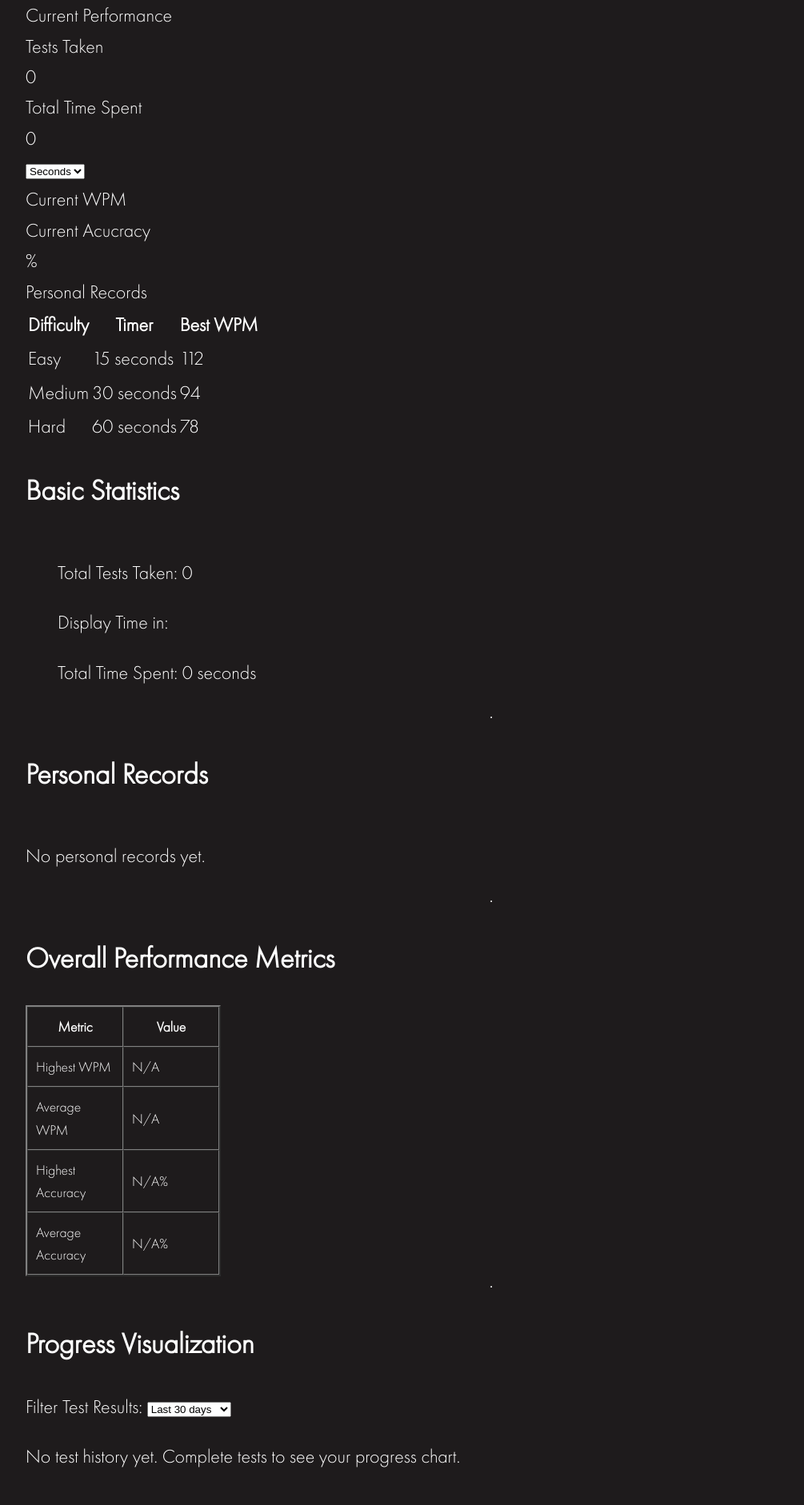
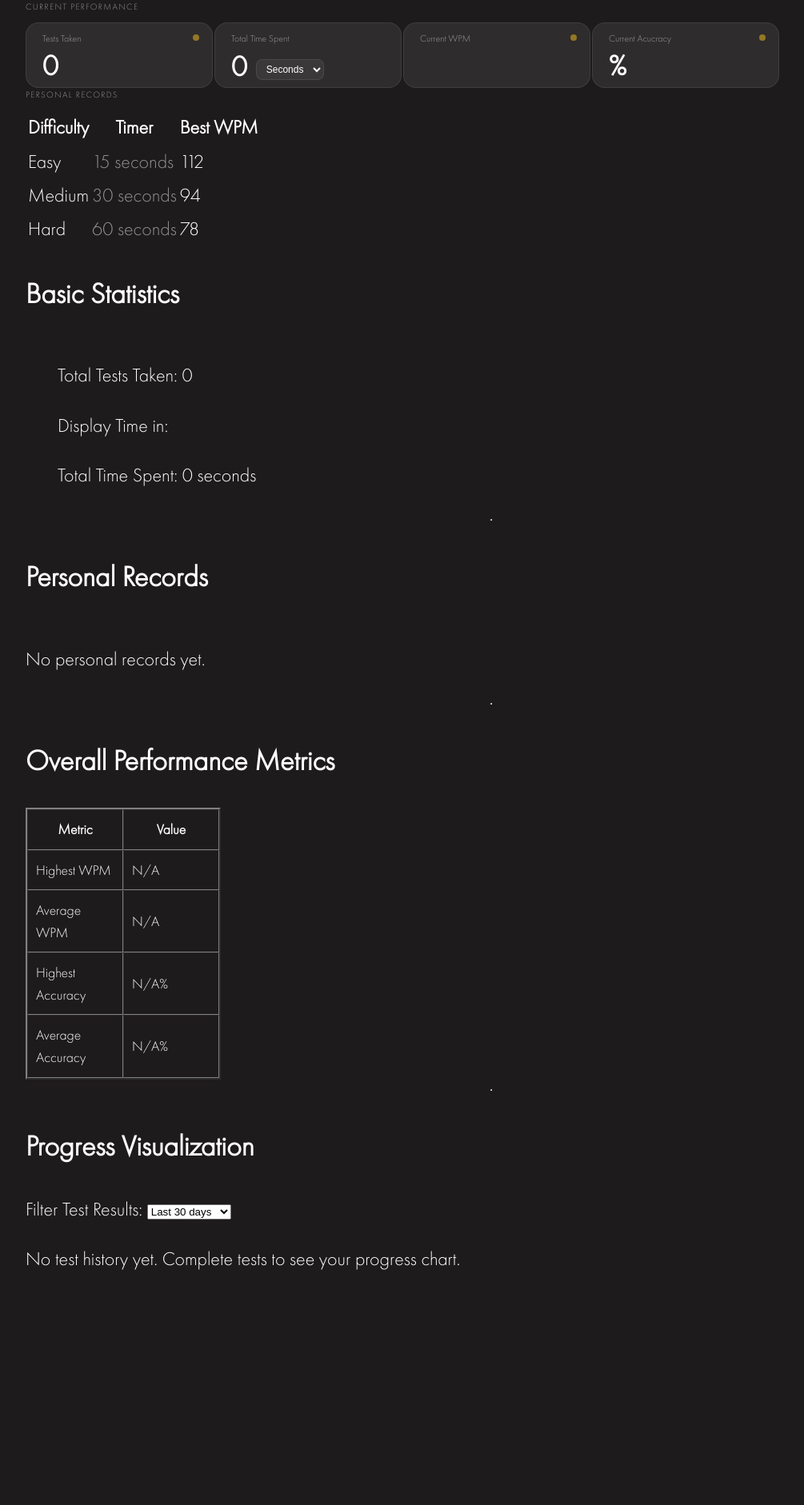
Before and after one commit to perimeterr/WPM-Hero, a Django app: page /accounts/profile in a window 1280 px wide. Shown: the part 159-2041 px from the top of the page at 80% size, without its empty margins (26-1031 px from the left). After the commit the page ends 1747 px from the top, so only its background shows below. Run offline with Django 5.2, Linux system fonts and the light colour scheme; the visitor is signed in with stand-in values (Sample User, id 1); data that the repository does not hold is empty.

Commit message:
added styles for profile dashboard

```diff
--- a/static/style.css
+++ b/static/style.css
@@ -2,14 +2,29 @@
     font-family: futura;
     src: url('static/futura-pt/FuturaCyrillicLight.ttf');
 }
+
+:root {
+    --bg: #1e1b1c;
+    --surface: #27242526;
+    --surface2: #2f2c2d;
+    --gold: #bc9821;
+    --gold-dim: rgba(188,152,33,0.18);
+    --red: #8f1816;
+    --border: rgba(255,255,255,0.08);
+    --text: #fff;
+    --muted: rgba(255,255,255,0.52);
+    --teal: rgba(75,192,192,1);
+    --teal-fill: rgba(75,192,192,0.15);
+    --radius: 16px;
+  }
 
 body {
     display: flex;
     flex-direction: column;
     min-height: 100vh;
     padding: 10px 50px 10px;
-    background-color: #1e1b1c;
-    color: #ffffff;
+    background-color: var(--bg);
+    color: var(--text);
     font-family: futura;
     font-size: 24px;
     line-height: 1.6;
@@ -29,7 +44,7 @@ a {
 }
 
 #logo-hero {
-    color: #8f1816;
+    color: var(--red);
 }
 
 
@@ -44,15 +59,15 @@ a {
   display: flex;
   align-items: center;
   justify-content: center;
-  background: #bc9821;
-  color: #ffffff;
+  background: var(--gold);
+  color: var(--text);
   font-size: 3.5rem;
   font-weight: 700;
   width: 8rem;
   height: 5rem;
   border-radius: 30%;
   border-style: ridge;
-  border-color: #acacac;
+  border-color: var(--border);
   border-width: 0.5rem;
   letter-spacing: -0.02em;
 }
@@ -139,13 +154,13 @@ a {
 }
 
 .results-button--primary {
-    background: #bc9821;
+    background: var(--gold);
     color: #1e1b1c;
-    box-shadow: 0 12px 24px rgba(188, 152, 33, 0.24);
+    box-shadow: 0 12px 24px var(--gold-dim);
 }
 
 .results-button--secondary {
-    background: rgba(255, 255, 255, 0.08);
+    background: var(--border);
     color: #ffffff;
     border: 1px solid rgba(255, 255, 255, 0.1);
 }
@@ -271,3 +286,77 @@ a {
         width: 100%;
     }
 }
+
+.section-label {
+    font-size: 11px;
+    font-weight: 500;
+    letter-spacing: 0.12em;
+    text-transform: uppercase;
+    color: var(--muted);
+    margin-bottom: 10px; }
+
+/* Stats row */
+.stats-row {
+    display: grid;
+    grid-template-columns:
+    repeat(6, 1fr); gap: 2px;
+}
+
+.stat-card {
+    background: var(--surface2);
+    border-radius: var(--radius);
+    width: 8em;
+    height: 60px;
+    padding: 10px 20px;
+    border: 0.5px solid var(--border);
+    position: relative;
+}
+
+.stat-label {
+    font-size: 12px;
+    color: var(--muted);
+    margin-bottom: 6px;
+}
+
+.stat-value-container{
+    display: flex;
+    align-items: center;
+    gap: 12px;
+}
+
+.stat-value {
+    font-size: 36px;
+    font-weight: 700;
+    line-height: 1;
+    letter-spacing: -1px;
+}
+.stat-suffix {
+    font-size: 14px;
+    font-weight: 400;
+    color: var(--muted);
+    margin-left: 3px;
+}
+.stat-accent {
+    position: absolute;
+    top: 14px;
+    right: 16px;
+    width: 8px;
+    height: 8px;
+    border-radius: 50%;
+    background: var(--gold);
+    opacity: 0.7;
+}
+
+.inline-select {
+    background: rgba(255,255,255,0.06);
+    border: 0.5px solid var(--border);
+    border-radius: 8px;
+    color: #fff;
+    font-size: 12px;
+    padding: 4px 8px;
+    cursor: pointer;
+    outline: none;
+}
+.inline-select option {
+    background: #2f2c2d;
+}
```
